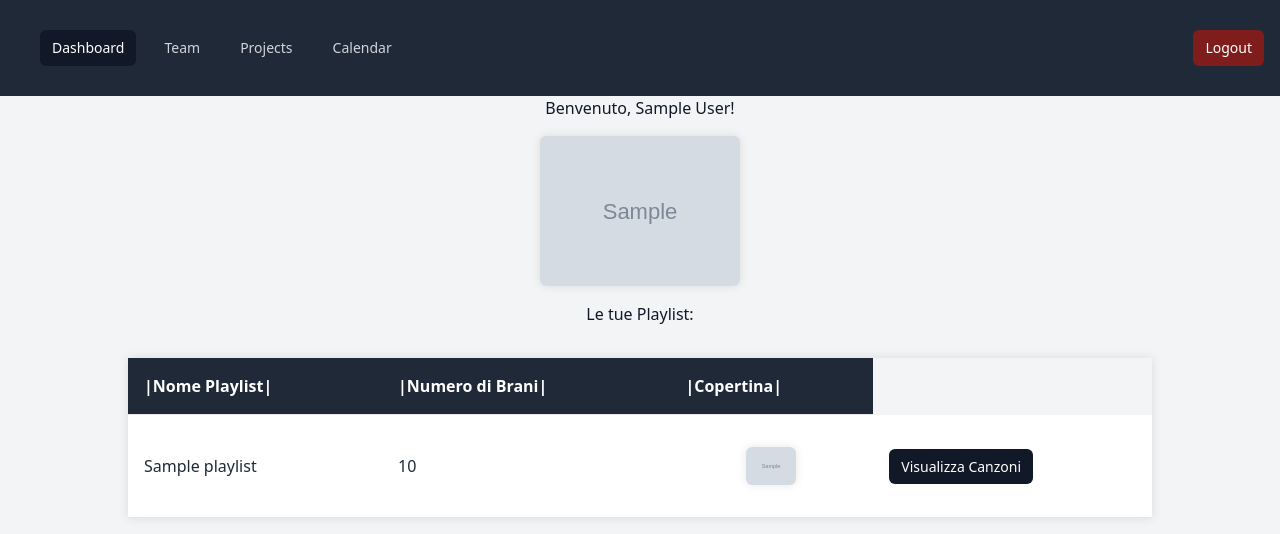
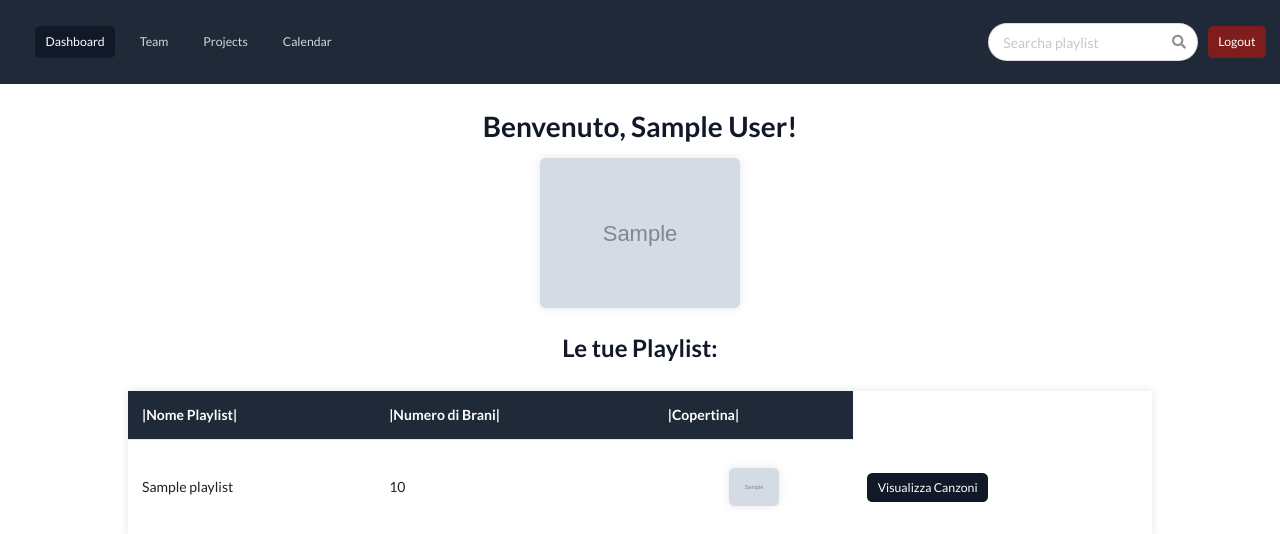
Before and after one commit to dangelo-luca/Refactoring-spotify, a Flask app: template templates/home.html in a window 1280 px wide. Shown: the top 534 px of the page. Run offline with Flask 3, Linux system fonts and the light colour scheme; the template is opened without the code that fills it: most values are stand-ins (such as "Sample title", 1, 10 or a date in 2020); grey boxes marked "Sample" are stand-in pictures.

Commit message:
aggiunto barra di ricerca ma non funziona

```diff
--- a/templates/home.html
+++ b/templates/home.html
@@ -5,6 +5,7 @@
 <meta name="viewport" content="width=device-width, initial-scale=1.0">
 <link rel="stylesheet" href="static/home.css">
 <link href="https://cdn.jsdelivr.net/npm/tailwindcss@2.2.19/dist/tailwind.min.css" rel="stylesheet">
+<link href="https://cdnjs.cloudflare.com/ajax/libs/semantic-ui/2.4.1/semantic.min.css" rel="stylesheet">
 </head>
 <body>
     <nav class="bg-gray-800">
@@ -22,8 +23,17 @@
                   <a href="#" class="rounded-md px-3 py-2 text-sm font-medium text-gray-300 hover:bg-gray-700 hover:text-white">Calendar</a>
                 </div>
               </div>
+
             </div>
+                <div class="ui search" style="margin-right: 10px;">
+                    <div class="ui icon input">
+                    <input class="prompt" type="text" placeholder="Searcha playlist">
+                    <i class="search icon"></i>
+                    </div>
+                    <div class="results"></div>
+                </div>
             <div class="flex items-center">
+
                 {% if user_info %}
                     <a href="{{url_for('auth.logout')}}" class="rounded-md bg-red-900 px-3 py-2 text-sm font-medium text-white">Logout</a>
                 {% else %}
```
Also changed, not shown: static/home.css (line endings or trailing spaces).
